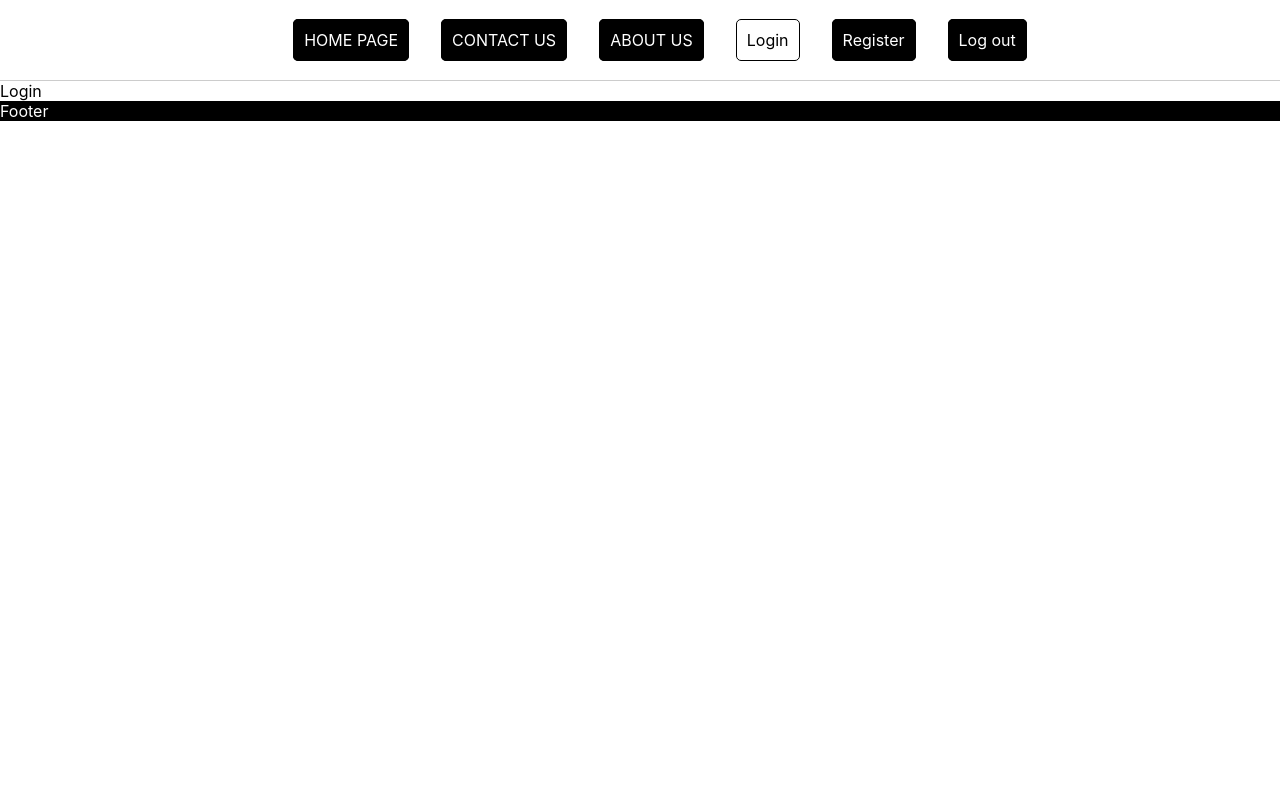
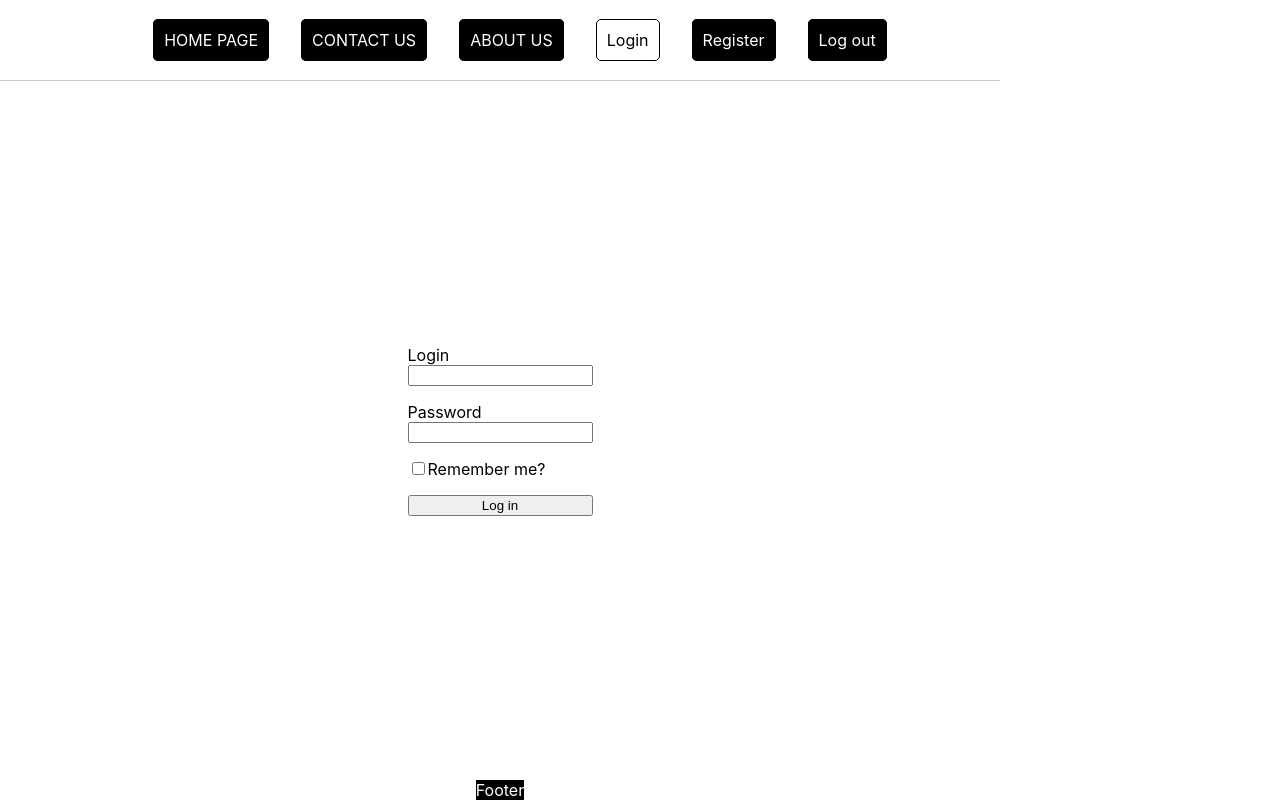
Before and after one commit to vnshanyan/online_shop, a React (Create React App) app: page /login in a window 1280 px wide. Built offline with nearby package versions, Linux system fonts and the light colour scheme.

Commit message:
Update Register.js using Thunk

```diff
--- a/db.json
+++ b/db.json
@@ -1,3 +1,14 @@
 {
-  "users": {}
+  "users": [
+    {
+      "id": "vard",
+      "name": "vard",
+      "password": "123456"
+    },
+    {
+      "id": "hayk",
+      "name": "hayk",
+      "password": "123456789"
+    }
+  ]
 }
--- a/src/components/Login/Login.js
+++ b/src/components/Login/Login.js
@@ -1,7 +1,62 @@
+import { AUTH_TABS } from "../../helpers/constants"
+import { useState } from "react"
+import { useNavigate } from "react-router-dom"
+import { useForm } from "react-hook-form"
+import classes from "./Login.module.css"
+import axios from "axios"
+import {baseUrl} from "../../api/api"
+import { useDispatch } from "react-redux"
+import { setUser } from "../../redux/slices/loginSlice"
+
+const [, REGISTRATION] = AUTH_TABS
+
 const Login = () => {
+    const [isLoginFailed, setIsLoginFailed] = useState(false);
+    //const {setAuthRoute} = useAuthTab()
+    const dispatch = useDispatch()
+    const {register, handleSubmit, formState: {errors}} = useForm()
+    const navigate = useNavigate()
+
+    const onSubmit = data => {
+        axios.get(`${baseUrl}/users`)
+            .then(res => {
+                const user = res.data.find(item => item.name === data.login && item.password === data.password)
+                if(user){
+                    if(data.save){
+                        localStorage.setItem('user', data.login)
+                    } else {
+                        sessionStorage.setItem('user', data.login)
+                    }
+                    dispatch(setUser(data.login))
+                    navigate('../homePage')
+                }else{
+                    setIsLoginFailed(true)
+                    console.log("User is not found!");
+                }
+            })
+    }
+
     return (
-        <div>
-            Login
+        <div className={classes.container}>
+            <form className={classes.form} onSubmit={handleSubmit(onSubmit)}>
+                <label className={classes.label}>
+                    Login
+                    <input {...register('login', {required: true})} type="text"/>
+                    <div>{errors?.login?.type}</div>
+                </label>
+
+                <label className={classes.label}>
+                    Password
+                    <input {...register('password', {required: true})} type="password"/>
+                    <div>{errors?.password?.type}</div>
+                </label>
+
+                <label>
+                    <input type="checkbox" {...register('save')}/>
+                    Remember me?
+                </label>
+                <button type="submit">Log in</button>
+            </form>
         </div>
     )
 }
--- a/src/components/Login/Login.module.css
+++ b/src/components/Login/Login.module.css
@@ -0,0 +1,15 @@
+.form {
+    display: flex;
+    flex-direction: column;
+    max-width: 980px;
+    gap: 1rem
+}
+
+.label {
+    display: flex;
+    flex-direction: column;
+}
+
+.container {
+    padding: 5rem 0;
+}
--- a/src/components/Register/Register.js
+++ b/src/components/Register/Register.js
@@ -1,12 +1,8 @@
-import {baseUrl} from "../../api/api"
 import { useState } from "react";
 import { AUTH_TABS } from "../../helpers/constants";
 import classes from "./Register.module.css"
-import classNames from "classnames"
 import { useForm } from "react-hook-form";
-import axios from "axios";
 import {useDispatch} from "react-redux"
-import {addUser} from "../../redux/slices/registerSlice"
 import {registerThunk} from "../../redux/thunks/registerThunk"
 
 const [LOGIN] = AUTH_TABS
@@ -15,15 +11,16 @@ const Register = () => {
     const dispatch = useDispatch()
     const [isRegisterSucceed, setIsRegisterSucceed] = useState(false);
    // const {setAuthRoute} = useAuthTab()
-   const {register, handleSubmit, formState: {errors}} = useForm()
+    const {register, handleSubmit, formState: {errors}} = useForm()
 
     const onSubmit = data => {
         if(data.password === data.rePassword){
             const user = {
+                id: data.login,
                 name: data.login,
                 password: data.password
             }
-            dispatch(registerThunk(user))
+            dispatch(registerThunk({user}))
             // axios.post(`${baseUrl}/users`,user)
             //     .then(res => {
             //         setIsRegisterSucceed(true)
--- a/src/components/Register/Register.module.css
+++ b/src/components/Register/Register.module.css
@@ -0,0 +1,15 @@
+.form {
+    display: flex;
+    flex-direction: column;
+    max-width: 980px;
+    gap: 1rem
+}
+
+.label {
+    display: flex;
+    flex-direction: column;
+}
+
+.container {
+    padding: 5rem 0;
+}
--- a/src/index.css
+++ b/src/index.css
@@ -11,3 +11,11 @@ code {
   font-family: source-code-pro, Menlo, Monaco, Consolas, 'Courier New',
     monospace;
 }
+.container {
+  min-height: 100vh;
+  max-width: 1000px;
+  display: flex;
+  justify-content: space-between;
+  flex-direction: column;
+  align-items: center;
+}
--- a/src/redux/index.js
+++ b/src/redux/index.js
@@ -1,6 +1,8 @@
-import { combineReducers } from "redux";
+import { combineReducers } from "redux"
 import loginReducer from "./slices/loginSlice"
+import registerReducer from "./slices/registerSlice"
 
 export const rootReducer = combineReducers({
-    login: loginReducer
+    login: loginReducer,
+    registerReducer: registerReducer
 })
--- a/src/redux/slices/registerSlice.js
+++ b/src/redux/slices/registerSlice.js
@@ -2,22 +2,26 @@ import { createSlice } from "@reduxjs/toolkit"
 import { registerExtraReducer } from "../thunks/registerThunk"
 
 const initialState = {
-    userName: localStorage.getItem('user') || sessionStorage.getItem('user') || null
+    userName: localStorage.getItem('user') ||
+              sessionStorage.getItem('user') || null,
+    allUsers: []
 }
 
 const registerSlice = createSlice({
     name: 'registration',
     initialState,
-    reducers: {
-        addUser: (state, {payload}) => {
-            state.userName = payload
-        }
-    },
+    // reducers: {
+    //     // addUser: (state, {payload}) => {
+    //     //     state.userName = payload;
+    //     //     state.allUsers = []
+    //     // }
+    // },
     extraReducers: (builder) => {
         registerExtraReducer(builder)
     }
 })
 
-export const useSelector = state => state.registration.userName
+//export const useSelector = state => state.registration.userName
+export const useSelector = state => state.registration.allUsers
 export const {addUser} = registerSlice.actions
 export default registerSlice.reducer
--- a/src/redux/thunks/registerThunk.js
+++ b/src/redux/thunks/registerThunk.js
@@ -1,4 +1,5 @@
-import { createAsyncThunk } from "@reduxjs/toolkit";
+/* eslint-disable */
+import { createAsyncThunk, current } from "@reduxjs/toolkit";
 import axios from "axios";
 import {baseUrl} from "../../api/api"
 
@@ -11,17 +12,25 @@ export const registerThunk = createAsyncThunk(
     }
 )
 
-
 const registerThunkPending = (state) => {
-    state.userName = ''
+    //console.log(current(state.allUsers));
+    allUsers: state.allUsers
+    //state.userName = ''
 }
 
 const registerThunkFulfilled = (state, {payload}) => {
-    state.userName = payload
+    //state.userName = payload
+    console.log(...state.allUsers);
+    state.allUsers = [payload, ...state.allUsers]
 }
 
+const registerThunkRejected = (state) => {
+    //state.userName = state.userName;
+    state.allUsers = state.allUsers
+}
 export const registerExtraReducer = builder => {
     builder
         .addCase(registerThunk.pending, registerThunkPending)
         .addCase(registerThunk.fulfilled, registerThunkFulfilled)
+        .addCase(registerThunk.rejected, registerThunkRejected)
 }
```
